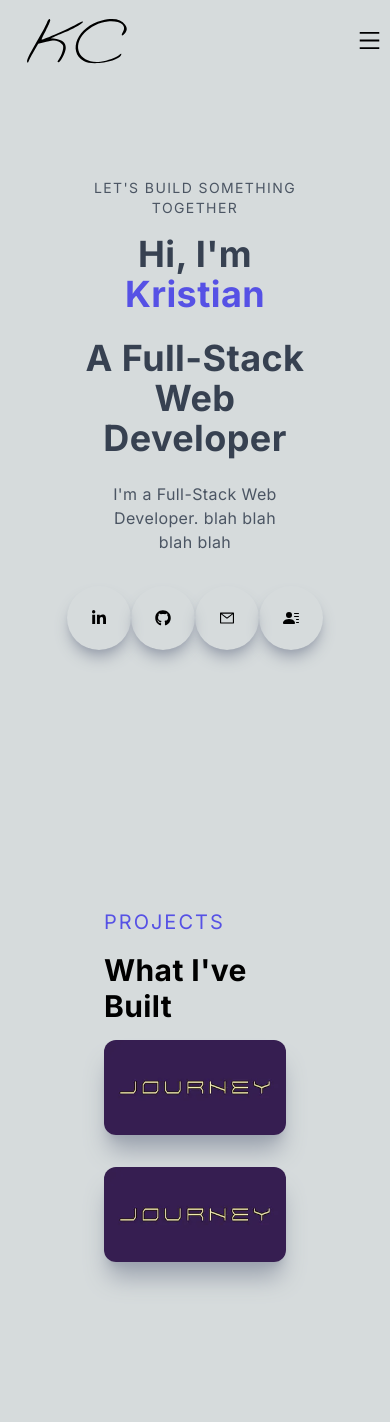
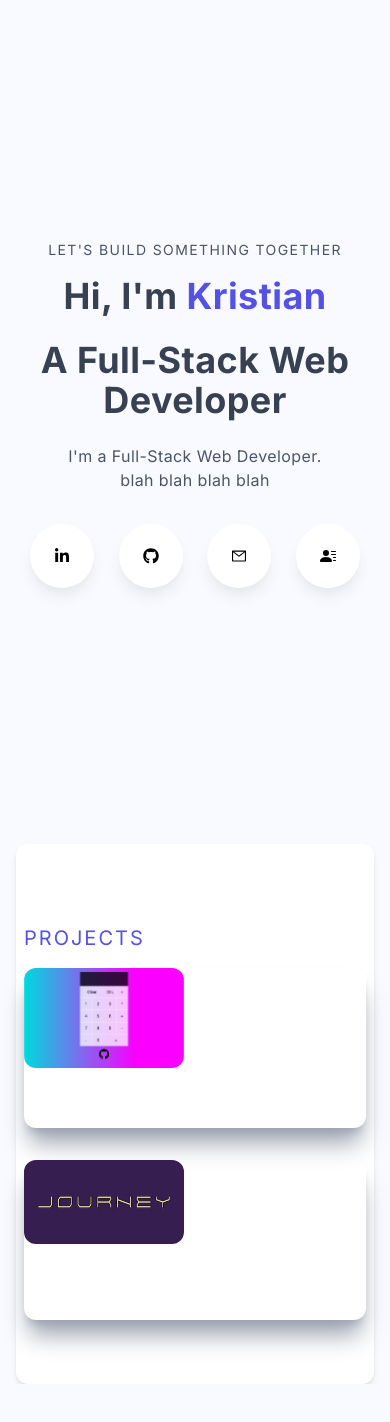
Before and after one commit to KristianCorrea/Next-JS-Portfolio, a Next.js app: page / in a window 390 px wide. After the commit the page ends 1384 px from the top, so only its background shows below. Built offline with nearby package versions, Linux system fonts and the light colour scheme.

Commit message:
Introduced new egg-shell white color scheme. Removed Navbar. Scrapped project section for a more mobile friendly approach.

```diff
--- a/app/globals.css
+++ b/app/globals.css
@@ -5,20 +5,20 @@
 html{
   scroll-behavior: smooth !important;
 }
-
+/* box-shadow: 0px 2px 20px rgba(43, 60, 93, 0.05) */
 :root {
   --foreground-rgb: 0, 0, 0;
-  --background-start-rgb: 214, 219, 220;
+  --background-start-rgb: 249, 250, 255;
   --background-end-rgb: 255, 255, 255;
 }
 
-@media (prefers-color-scheme: dark) {
+/* @media (prefers-color-scheme: dark) {
   :root {
     --foreground-rgb: 255, 255, 255;
     --background-start-rgb: 25, 25, 25;
     --background-end-rgb: 0, 0, 0;
   }
-}
+} */
 
 @layer base {
   body {
--- a/app/page.js
+++ b/app/page.js
@@ -5,8 +5,7 @@ import Projects from "@/components/Projects";
 
 export default function Home() {
   return (
-    <main className="bg-backgroundColor flex min-h-screen flex-col items-center justify-between p-24 pt-0">
-      <Navbar/>
+    <main className="bg-backgroundColor flex min-h-screen flex-col items-center justify-between pt-0">
       <Main />
       <Projects />
     </main>
--- a/components/Main.jsx
+++ b/components/Main.jsx
@@ -11,26 +11,26 @@ const Main = () => {
                 <p className="uppercase text-sm tracking-widest text-gray-600">
                     LET'S BUILD SOMETHING TOGETHER
                 </p>
-                <h1 className='py-4 text-gray-700 dark:text-gray-100'>
+                <h1 className='py-4 text-gray-700'>
                     Hi, I'm <span className='text-[#5651e5]'>Kristian</span>
                 </h1>
-                <h1 className='py-2 text-gray-700 dark:text-gray-100'>
+                <h1 className='py-2 text-gray-700'>
                     A Full-Stack Web Developer
                 </h1>
                 <p className="py-4 text-gray-600 max-w-[70%] m-auto">
                     I'm a Full-Stack Web Developer. blah blah blah blah
                 </p>
                 <div className='flex items-center justify-between max-w-[330px] m-auto py-4'>
-                    <div className='rounded-full shadow-lg shadow-gray-400 p-6 cursor-pointer hover:scale-105 ease-in duration-300'>
+                    <div className='rounded-full bg-[#FFFFFF] shadow-lg shadow-gray-200 p-6 cursor-pointer hover:scale-105 ease-in duration-300'>
                         <FaLinkedinIn />
                     </div>
-                    <div className='rounded-full shadow-lg shadow-gray-400 p-6 cursor-pointer hover:scale-105 ease-in duration-300'>
+                    <div className='rounded-full bg-[#FFFFFF] shadow-lg shadow-gray-200 p-6 cursor-pointer hover:scale-105 ease-in duration-300'>
                         <FaGithub />
                     </div>
-                    <div className='rounded-full shadow-lg shadow-gray-400 p-6 cursor-pointer hover:scale-105 ease-in duration-300'>
+                    <div className='rounded-full bg-[#FFFFFF] shadow-lg shadow-gray-200 p-6 cursor-pointer hover:scale-105 ease-in duration-300'>
                         <AiOutlineMail />
                     </div>
-                    <div className='rounded-full shadow-lg shadow-gray-400 p-6 cursor-pointer hover:scale-105 ease-in duration-300'>
+                    <div className='rounded-full bg-[#FFFFFF] shadow-lg shadow-gray-200 p-6 cursor-pointer hover:scale-105 ease-in duration-300'>
                         <BsFillPersonLinesFill />
                     </div>
                 </div>
--- a/components/ProjectItem.jsx
+++ b/components/ProjectItem.jsx
@@ -4,15 +4,13 @@ import Image from 'next/image'
 
 const ProjectItem = ({title, projectImg, tech, projectUrl}) => {
   return (
-    <div className='relative flex items-center justify-center h-auto w-full shadow-xl shadow-gray-400 rounded-xl group hover:bg-gradient-to-r from-[#5651e5] to-[#709dff]'>
-        <Image className='rounded-xl group-hover:opacity-10' src={projectImg} alt='/' />
-        <div className='hidden group-hover:block absolute top-[50%] left-[50%] translate-x-[-50%] translate-y-[-50%]'>
-            <h3 className='text-2xl text-white tracking-wider text-center'>{title}</h3>
-            <p className='pb-4 pt-2 text-white text-center'>{tech}</p>
-            <Link href={projectUrl}>
-                <p className='text-center py-3 rounded-lg bg-white text-gray-700 font-bold text-lg cursor-pointer'>More Info</p>
-            </Link>
-        </div>
+    <div className='relative flex items-center h-auto w-full shadow-xl shadow-gray-400 rounded-xl group'>
+      <div className="h-40 w-40">
+        <Image className='rounded-xl object-cover' src={projectImg} alt='/' layout='responsive'/>
+      </div>
+      <div>
+
+      </div>
     </div>
   )
 }
--- a/components/Projects.jsx
+++ b/components/Projects.jsx
@@ -1,18 +1,18 @@
 
 import React from 'react'
 import journeyImg from '../public/assets/projects/journey.webp'
+import reactCalculator from '../public/assets/projects/react-calculator.png'
 
 import ProjectItem from './ProjectItem'
 
 const Projects = () => {
   return (
-    <div id='projects' className='w-full'>
-      <div className='max-w-[1240px] mx-auto px-2 py-16'>
-        <p className='text-xl tracking-widest uppercase text-[#5651e5]'>Projects</p>
-        <h2 className='py-4'>What I've Built</h2>
+    <div id='projects' className='w-full px-4' >
+      <div className='max-w-[900px] mx-auto px-2 py-16 bg-[#FFFFFF] shadow-md rounded-xl'>
+        <p className='py-4 text-xl tracking-widest uppercase text-[#5651e5]'>Projects</p>
         <div className='grid md:grid-col-2 gap-8'>
 
-          <ProjectItem title="Journey" projectImg={journeyImg} tech="ReactJS" projectUrl={journeyImg}/>
+          <ProjectItem title="React Calculator" projectImg={reactCalculator} tech="ReactJS" projectUrl={journeyImg}/>
           <ProjectItem title="BackEnd" projectImg={journeyImg} tech="NodeJS" projectUrl={journeyImg}/>
 
         </div>
```
Also changed, not shown: public/assets/projects/react-calculator.png (added).
